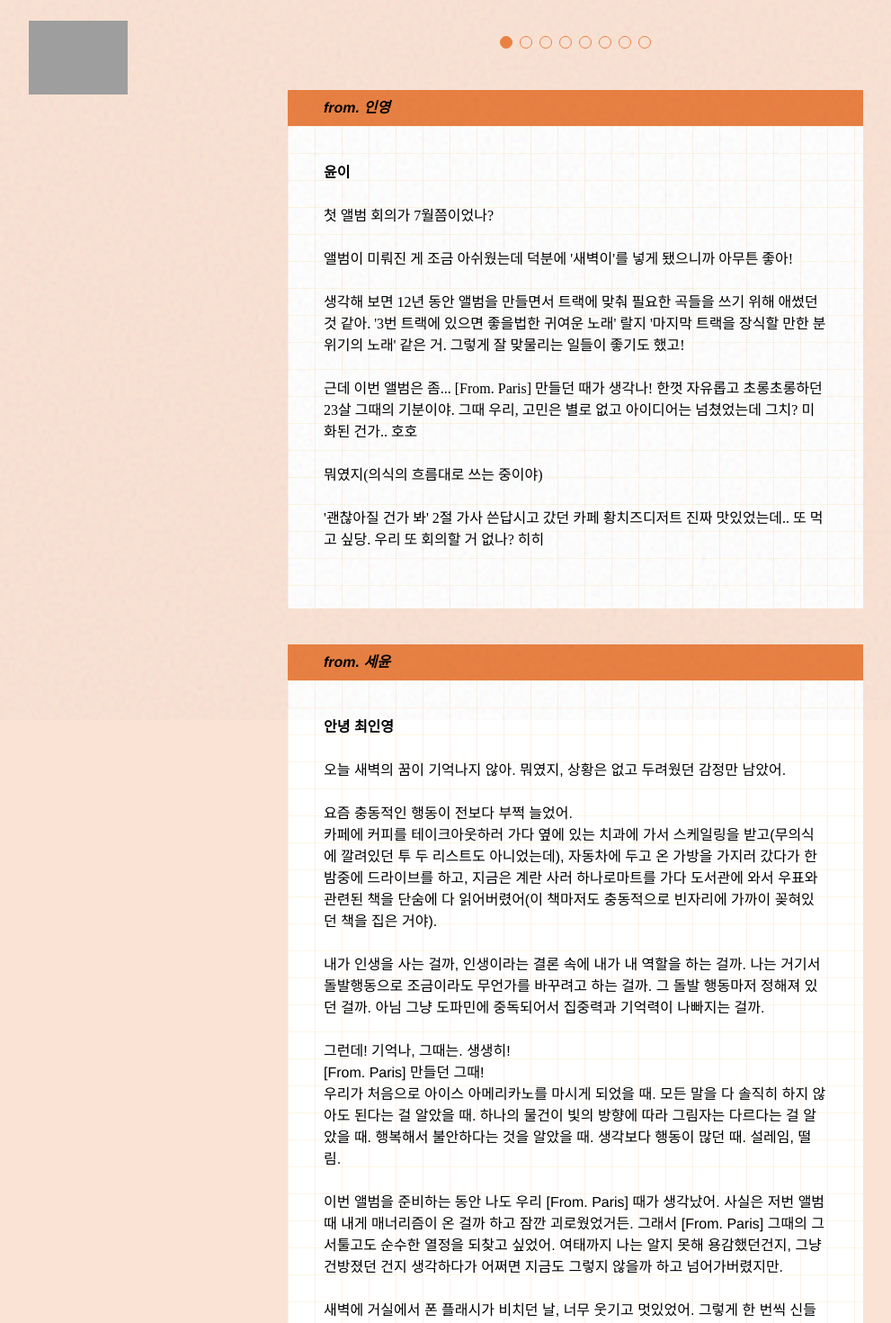
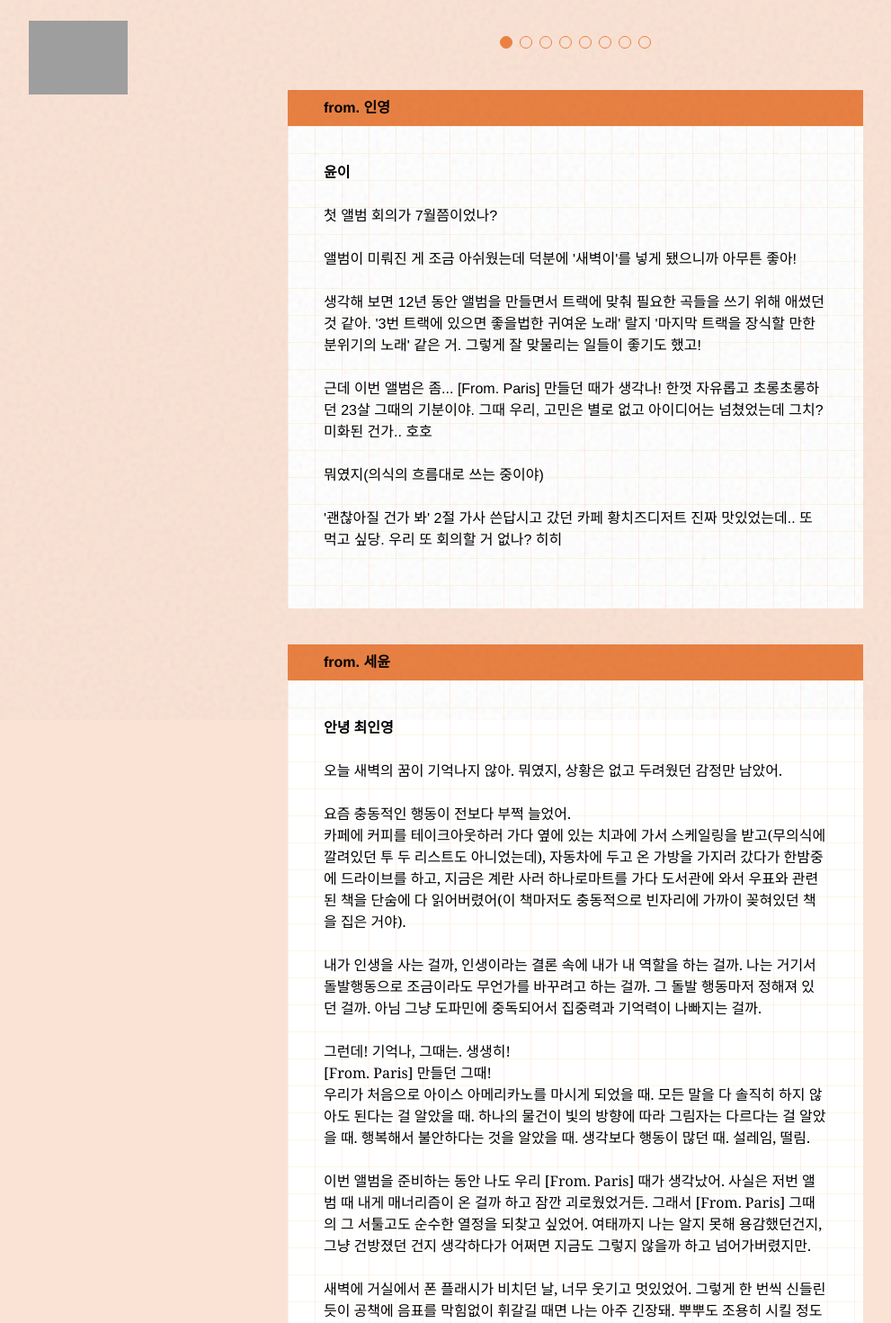
Before and after one commit to Yoon79/letters, a Next.js app: page / in a window 1280 px wide. Shown: the top 1470 px of the page at 90% size, without its empty margins (0-991 px from the left). Built offline with nearby package versions, Linux system fonts and the light colour scheme; grey boxes are pictures that could not be loaded; a web font is replaced by a local one.

Commit message:
폰트바꿈

```diff
--- a/pages/components/main.tsx
+++ b/pages/components/main.tsx
@@ -164,7 +164,7 @@ export default function Main() {
             ref={div1Ref}
             className="select-none pt-4 bg-white px-4 py-2 rounded-lg w-auto"> */}
           <div>
-            <div className="px-10 w-full h-10 bg-[#e98143] items-center justify-start flex font-semibold italic">
+            <div className="px-10 w-full h-10 bg-[#e98143] items-center justify-start flex font-semibold">
               from. 인영
             </div>
             <div
@@ -180,7 +180,7 @@ export default function Main() {
                 //   color: "white", // 텍스트가 잘 보이도록 색상 변경
                 //   textShadow: "1px 1px 3px rgba(0,0,0,0.8)", // 텍스트 가독성을 위한 그림자 효과
               }}>
-              <p className="font-suit">
+              <p className=" font-sans">
                 <strong>윤이</strong>
                 <br />
                 <br />
@@ -216,7 +216,7 @@ export default function Main() {
 
           {/* Second Message */}
           <div>
-            <div className="px-10 w-full h-10 bg-[#e98143] items-center justify-start flex font-semibold italic">
+            <div className="px-10 w-full h-10 bg-[#e98143] items-center justify-start flex font-semibold">
               from. 세윤
             </div>
             <div
@@ -229,7 +229,7 @@ export default function Main() {
                   `,
                 backgroundSize: "30px 30px", // 격자 크기 조절
               }}>
-              <p className="font-sans">
+              <p className=" font-serif">
                 <strong>안녕 최인영</strong>
                 <br />
                 <br />
```
